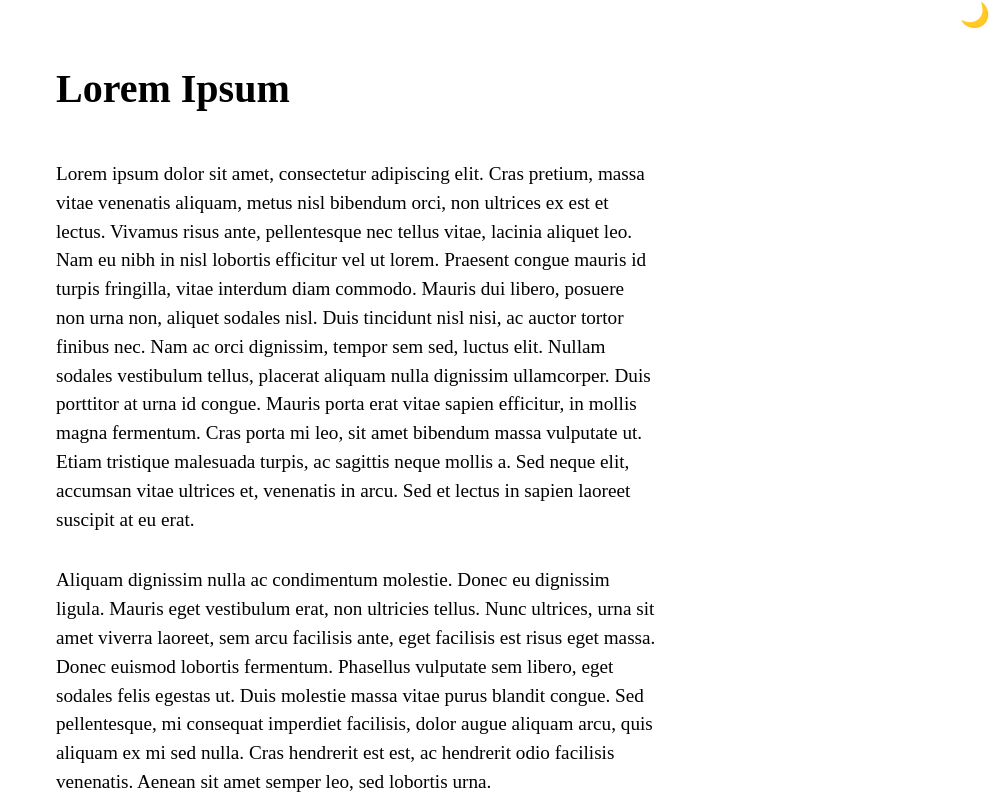
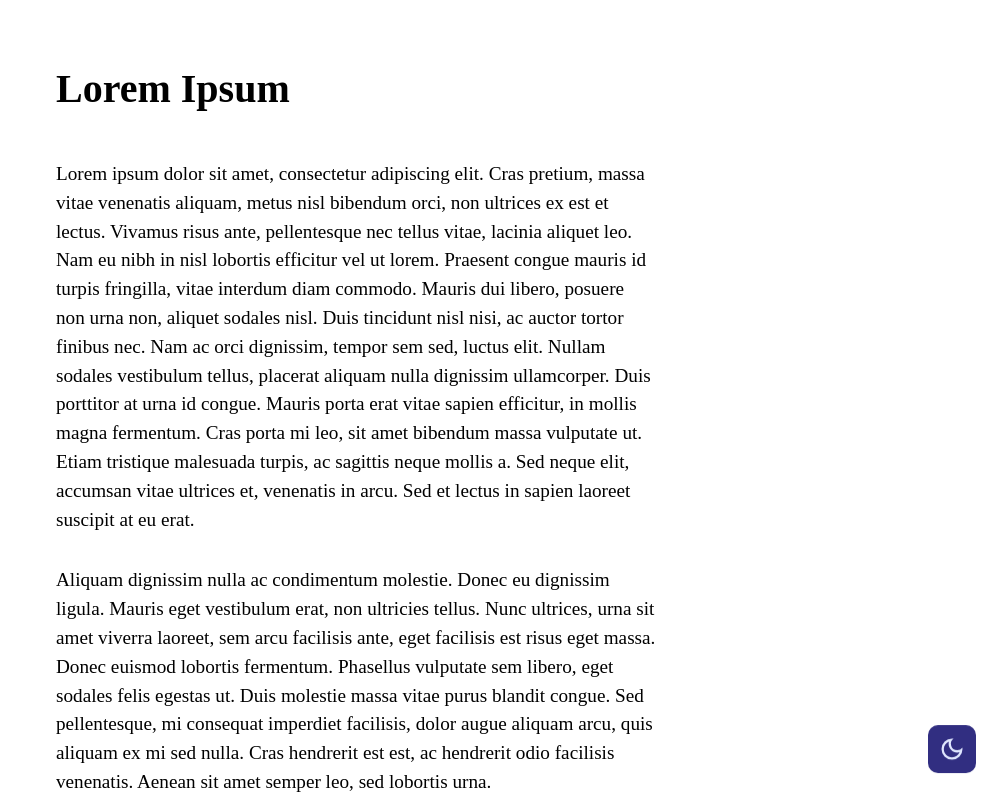
Before and after one commit to HyeBinYang/robin-react-UI, a Gatsby site: page /real-dark in a window 1280 px wide. Shown: the top 800 px of the page, without its empty margins (284-1280 px from the left). Built offline with nearby package versions, Linux system fonts and the light colour scheme; Gatsby itself is replaced by a stand-in of ours.

Commit message:
feat: dark mode switch 컴포넌트 추가

```diff
--- a/package.json
+++ b/package.json
@@ -23,7 +23,8 @@
     "gatsby-source-filesystem": "^5.14.0",
     "gatsby-transformer-json": "^5.14.0",
     "react": "^18.2.0",
-    "react-dom": "^18.2.0"
+    "react-dom": "^18.2.0",
+    "react-icons": "^5.5.0"
   },
   "devDependencies": {
     "@types/node": "^20.11.19",
--- /dev/null
+++ b/src/components/DarkModeSwitch.tsx
@@ -0,0 +1,86 @@
+import React from "react";
+import { css, keyframes } from "@emotion/react";
+import { MdOutlineDarkMode } from "react-icons/md";
+import { GoSun } from "react-icons/go";
+
+type Props = {
+  isDark?: boolean;
+  onToggle?: () => void;
+};
+
+const DarkModeSwitch = ({ isDark, onToggle }: Props) => {
+  const bounce = keyframes`
+    0%, 100% {
+      transform: translateY(0);
+      animation-timing-function: ease-in;
+    }
+    50% {
+      transform: translateY(-10px);
+      animation-timing-function: ease-out;
+    }
+  `;
+
+  return (
+    <div className="darkThemeBtn">
+      <input
+        id="darkmode-toggle"
+        type="checkbox"
+        css={css`
+          display: none;
+        `}
+      />
+      <label
+        htmlFor="darkmode-toggle"
+        css={css`
+          background-color: ${isDark ? "#fff9c4	" : "#312e81"};
+          border-radius: 10px;
+          height: 48px;
+          width: 48px;
+          margin: auto;
+          display: flex;
+          justify-content: center;
+          align-items: center;
+          position: relative;
+          cursor: pointer;
+          box-shadow: ${isDark
+            ? "0 0 8px rgba(250, 234, 120, 0.5), 0 0 16px rgba(250, 234, 120, 0.4),0 0 24px rgba(250, 234, 120, 0.3)"
+            : "none"};
+          transition: background-color 0.2s linear;
+          animation: ${bounce} 1s infinite;
+
+          &:hover {
+            background-color: ${isDark ? "#fff59d" : ""};
+            box-shadow: ${isDark
+              ? "0 0 12px rgba(250, 234, 120, 0.7), 0 0 24px rgba(250, 234, 120, 0.5),0 0 36px rgba(250, 234, 120, 0.4);"
+              : "none"};
+          }
+
+          & svg {
+            position: absolute;
+            transition: opacity, transform 0.2s linear;
+          }
+        `}
+        onClick={onToggle}
+      >
+        <GoSun
+          size={28}
+          color="#5d5000"
+          css={css`
+            opacity: ${isDark ? 1 : 0};
+            transform: rotate(${isDark ? "0deg" : "-360deg"});
+          `}
+        />
+        <MdOutlineDarkMode
+          size={28}
+          color="#e0e7ff"
+          css={css`
+            opacity: ${isDark ? 0 : 1};
+            transform: rotate(${isDark ? "-360deg" : "0deg"});
+          `}
+        />
+      </label>
+    </div>
+  );
+};
+
+export default DarkModeSwitch;
--- a/src/components/FlashLightOverlay.tsx
+++ b/src/components/FlashLightOverlay.tsx
@@ -1,7 +1,11 @@
 import { css } from "@emotion/react";
 import { useEffect, useState } from "react";
 
-const FlashLightOverlay = () => {
+type Props = {
+  active?: boolean;
+};
+
+const FlashLightOverlay = ({ active = false }: Props) => {
   const [position, setPosition] = useState({ x: 0, y: 0 });
 
   useEffect(() => {
@@ -21,14 +25,14 @@ const FlashLightOverlay = () => {
         position: fixed;
         inset: 0;
         z-index: 9999;
-        backdrop-filter: brightness(0.03);
+        backdrop-filter: ${active ? "brightness(0.03)" : "none"};
         mask-image: radial-gradient(
           circle 120px at ${position.x}px ${position.y}px,
           rgba(0, 0, 0, 0) 0%,
           rgba(0, 0, 0, 1) 100%
         );
         mask-composite: exclude;
-        transition: mask-image 0.05s linear;
+        transition: mask-image, backdrop-filter 0.15s linear;
       `}
     />
   );
--- a/src/components/PageListCard.tsx
+++ b/src/components/PageListCard.tsx
@@ -10,8 +10,8 @@ const PageListCard = ({ title, thumbnail, preview, src }: PageData) => {
   return (
     <li
       css={css`
-        width: 320px;
-        height: 250px;
+        width: 100%;
+        height: 320px;
         overflow: hidden;
         border-radius: 4px;
         box-shadow: 0 4px 12px rgba(0, 0, 0, 0.2);
@@ -79,7 +79,7 @@ const PageListCard = ({ title, thumbnail, preview, src }: PageData) => {
             <strong
               css={css`
                 margin-left: 8px;
-                font-size: 12px;
+                font-size: 0.8em;
               `}
             >
               {src}
@@ -91,7 +91,7 @@ const PageListCard = ({ title, thumbnail, preview, src }: PageData) => {
           alt={title}
           css={css`
             width: 100%;
-            height: 210px;
+            height: 280px;
             object-fit: cover;
           `}
         />
--- a/src/components/index.ts
+++ b/src/components/index.ts
@@ -1,3 +1,4 @@
+export { default as DarkModeSwitch } from "./DarkModeSwitch";
 export { default as FlashLightOverlay } from "./FlashLightOverlay";
 export { default as Layout } from "./Layout";
 export { default as PageListCard } from "./PageListCard";
--- a/src/pages/real-dark.tsx
+++ b/src/pages/real-dark.tsx
@@ -1,37 +1,23 @@
 import { useState } from "react";
 import styled from "@emotion/styled";
 import { css } from "@emotion/react";
-import { FlashLightOverlay, Layout } from "../components";
+import { DarkModeSwitch, FlashLightOverlay, Layout } from "../components";
 
 const RealDarkPage = () => {
   const [isDark, setIsDark] = useState(false);
 
-  const toggle = () => {
-    setIsDark(!isDark);
-  };
-
   return (
     <Layout>
-      <button
-        aria-label="Toggle dark mode"
+      <div
         css={css`
           position: fixed;
-          top: 0;
-          right: 0;
+          bottom: 20px;
+          right: 20px;
           z-index: 10000;
-          font-size: 1.5rem;
-          background: transparent;
-          border: none;
-          cursor: pointer;
-          transition: transform 0.2s;
-          &:hover {
-            transform: scale(1.2);
-          }
         `}
-        onClick={toggle}
       >
-        {isDark ? "🌞" : "🌙"}
-      </button>
+        <DarkModeSwitch isDark={isDark} onToggle={() => setIsDark(!isDark)} />
+      </div>
       <main
         css={css`
           max-width: 600px;
@@ -72,7 +58,7 @@ const RealDarkPage = () => {
           Praesent pellentesque orci et nunc egestas, vel molestie est sodales. Sed lobortis dui
           quis pulvinar cursus. Mauris vitae finibus lacus.
         </Paragraph>
-        {isDark && <FlashLightOverlay />}
+        <FlashLightOverlay active={isDark} />
       </main>
     </Layout>
   );
```
Also changed, not shown: src/pages/index.tsx (+23 -2 lines), 1 other file.
